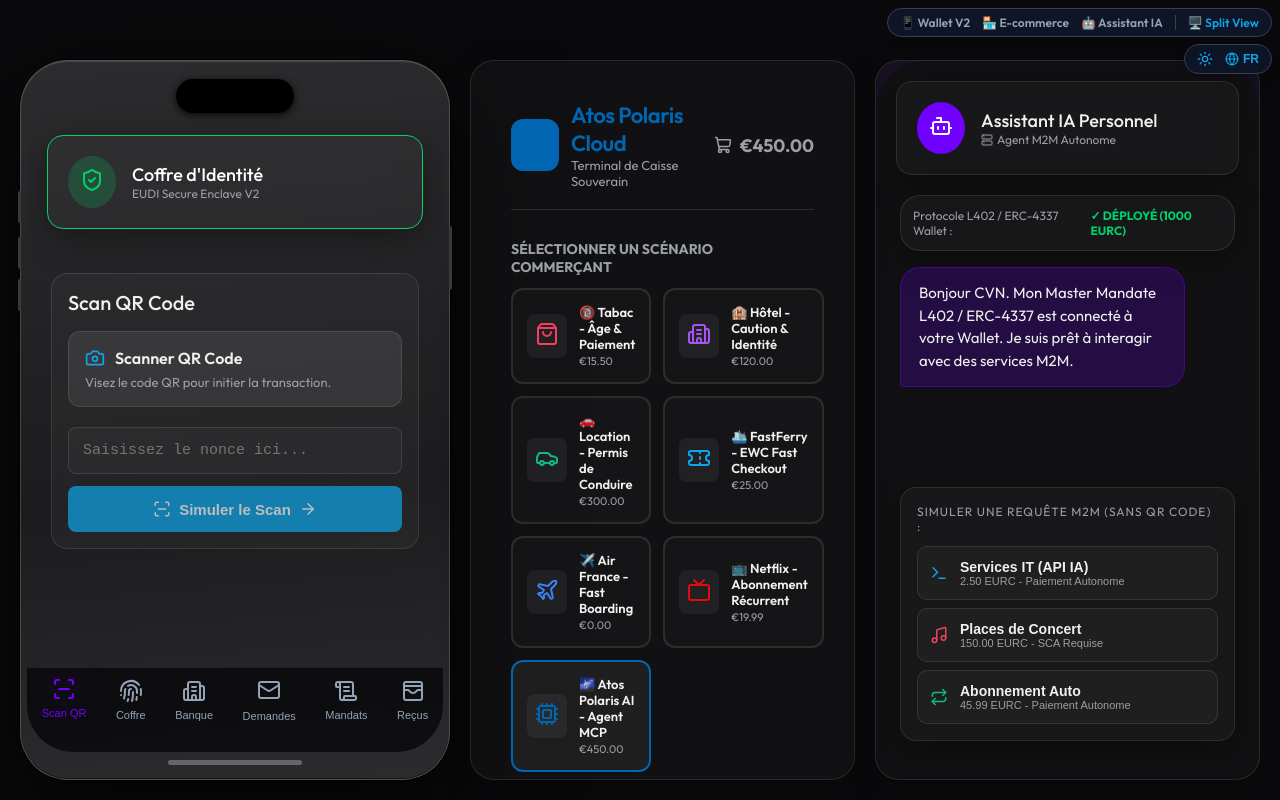
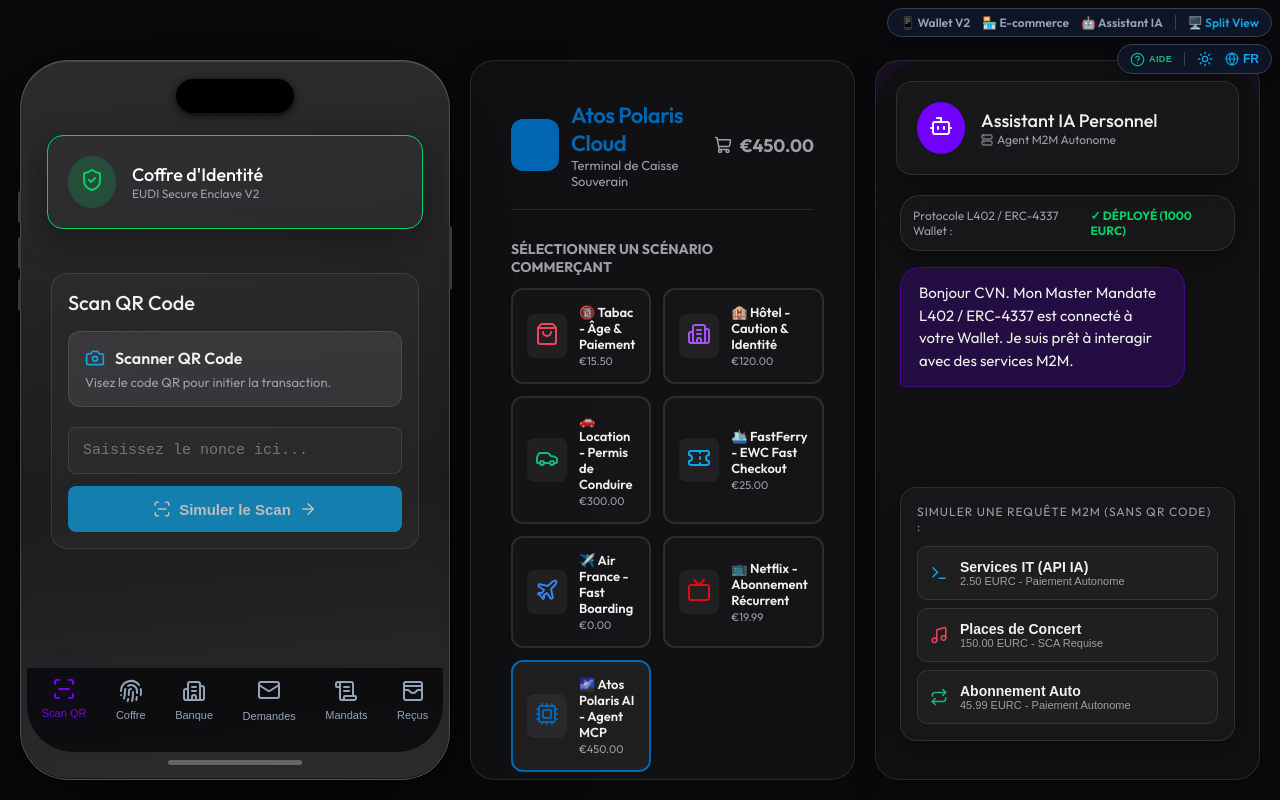
Before and after one commit to Atos-Pilots/Atos-Agentic-Economy-V2, a React (Vite) app in the folder mobile-wallet/: page / in a window 1280 px wide. Built offline with nearby package versions, Linux system fonts and the light colour scheme; no server answers.

Commit message:
Feat: Add toggle button to enable/disable didactic hover help

```diff
--- a/mobile-wallet/src/components/DidacticTooltip.tsx
+++ b/mobile-wallet/src/components/DidacticTooltip.tsx
@@ -4,7 +4,7 @@
 import { HelpCircle, Shield, Cpu, BookOpen, Layers, Zap } from 'lucide-react';
 
 export const DidacticTooltip: React.FC = () => {
-  const { lang } = useSettings();
+  const { lang, didacticEnabled } = useSettings();
   const [state, setState] = useState<{
     show: boolean;
     key: string;
@@ -19,6 +19,11 @@
   const [position, setPosition] = useState({ top: 0, left: 0 });
 
   useEffect(() => {
+    if (!didacticEnabled) {
+      setState(prev => ({ ...prev, show: false }));
+      return;
+    }
+
     const handleMouseOver = (e: MouseEvent) => {
       const target = (e.target as HTMLElement).closest('[data-didactic-key]') as HTMLElement;
       if (target) {
@@ -49,7 +54,7 @@
       document.removeEventListener('mouseover', handleMouseOver);
       document.removeEventListener('mouseout', handleMouseOut);
     };
-  }, []);
+  }, [didacticEnabled]);
 
   // Update positioning when show state changes or key changes
   useEffect(() => {
--- a/mobile-wallet/src/components/SettingsToggle.tsx
+++ b/mobile-wallet/src/components/SettingsToggle.tsx
@@ -1,12 +1,39 @@
 import React from 'react';
 import { useSettings } from '../context/SettingsContext';
-import { Sun, Moon, Globe } from 'lucide-react';
+import { Sun, Moon, Globe, HelpCircle } from 'lucide-react';
 
 export const SettingsToggle = () => {
-    const { lang, setLang, theme, setTheme } = useSettings();
+    const { lang, setLang, theme, setTheme, didacticEnabled, setDidacticEnabled } = useSettings();
 
     return (
-        <div style={{ position: 'fixed', top: 44, right: 8, zIndex: 9999, background: 'rgba(15, 23, 42, 0.9)', padding: '6px 12px', borderRadius: '20px', display: 'flex', gap: '12px', border: '1px solid #334155', boxShadow: '0 4px 12px rgba(0,0,0,0.2)' }}>
+        <div style={{ position: 'fixed', top: 44, right: 8, zIndex: 9999, background: 'rgba(15, 23, 42, 0.9)', padding: '6px 12px', borderRadius: '20px', display: 'flex', gap: '12px', border: '1px solid #334155', boxShadow: '0 4px 12px rgba(0,0,0,0.2)', alignItems: 'center' }}>
+            {/* Toggle Didactic Help Mode */}
+            <button
+                onClick={() => setDidacticEnabled(!didacticEnabled)}
+                title={lang === 'fr' ? "Activer/Désactiver l'aide didactique (survol)" : "Toggle didactic help (hover)"}
+                style={{
+                    background: 'none',
+                    border: 'none',
+                    color: didacticEnabled ? '#10B981' : '#64748B',
+                    cursor: 'pointer',
+                    display: 'flex',
+                    alignItems: 'center',
+                    gap: '4px',
+                    fontSize: '11px',
+                    fontWeight: 600,
+                    transition: 'color 0.2s ease',
+                    padding: 0
+                }}
+            >
+                <HelpCircle size={15} />
+                <span style={{ fontSize: '9px', textTransform: 'uppercase', letterSpacing: '0.04em' }}>
+                    {lang === 'fr' ? 'Aide' : 'Help'}
+                </span>
+            </button>
+
+            {/* Separator */}
+            <div style={{ width: '1px', height: '14px', background: '#334155' }} />
+
             <button
                 onClick={() => setTheme(theme === 'dark' ? 'light' : 'dark')}
                 style={{ background: 'none', border: 'none', color: '#0EA5E9', cursor: 'pointer', display: 'flex', alignItems: 'center' }}
--- a/mobile-wallet/src/context/SettingsContext.tsx
+++ b/mobile-wallet/src/context/SettingsContext.tsx
@@ -6,6 +6,8 @@
   setLang: (lang: Language) => void;
   theme: 'light' | 'dark';
   setTheme: (theme: 'light' | 'dark') => void;
+  didacticEnabled: boolean;
+  setDidacticEnabled: (val: boolean) => void;
 }
 
 const SettingsContext = createContext<SettingsContextType | undefined>(undefined);
@@ -19,6 +21,10 @@
     return (localStorage.getItem('app_theme') as 'light' | 'dark') || 'dark';
   });
 
+  const [didacticEnabled, setDidacticEnabled] = useState<boolean>(() => {
+    return localStorage.getItem('app_didactic') !== 'false';
+  });
+
   useEffect(() => {
     localStorage.setItem('app_lang', lang);
   }, [lang]);
@@ -28,13 +34,17 @@
     document.documentElement.setAttribute('data-theme', theme);
   }, [theme]);
 
+  useEffect(() => {
+    localStorage.setItem('app_didactic', String(didacticEnabled));
+  }, [didacticEnabled]);
+
   // Enforce body style update
   useEffect(() => {
       document.body.className = theme === 'light' ? 'light-mode' : '';
   }, [theme]);
 
   return (
-    <SettingsContext.Provider value={{ lang, setLang, theme, setTheme }}>
+    <SettingsContext.Provider value={{ lang, setLang, theme, setTheme, didacticEnabled, setDidacticEnabled }}>
       {children}
     </SettingsContext.Provider>
   );
```
